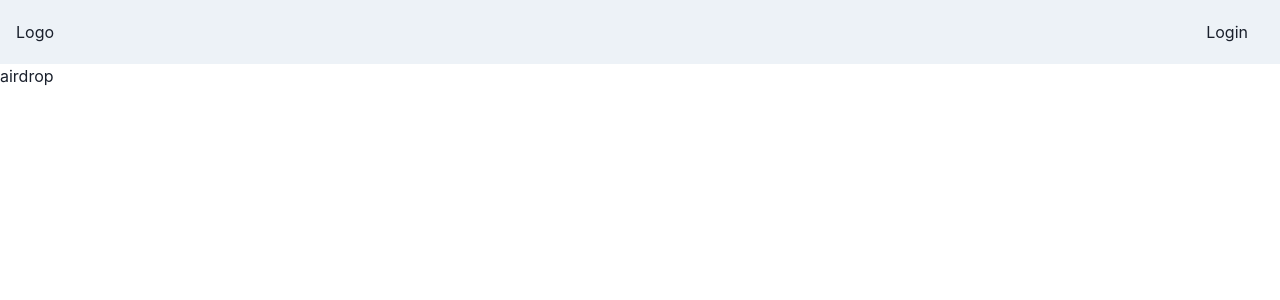
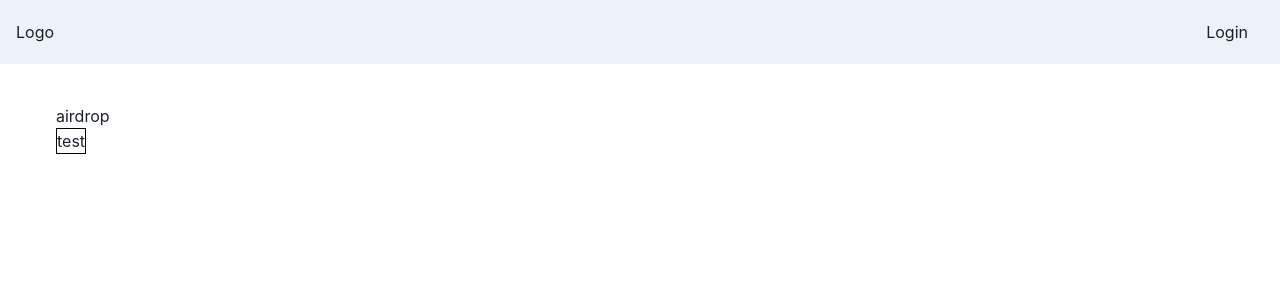
Before and after one commit to kdh3543/react-admin-practice, a Next.js app: page /AirDrop in a window 1280 px wide. Shown: the top 300 px of the page. Built offline with nearby package versions, Linux system fonts and the light colour scheme.

Commit message:
admin-update

```diff
--- a/src/components/Toolbar.tsx
+++ b/src/components/Toolbar.tsx
@@ -71,7 +71,7 @@ export default function Simple() {
                   textDecoration: 'none',
                   bg: 'none',
                 }}
-                href={toolbarRender ? '/' : 'Admins'}
+                href={toolbarRender ? '/' : 'admins'}
               >
                 Logo
               </Link>
--- a/src/pages/AirDrop.tsx
+++ b/src/pages/AirDrop.tsx
@@ -1,7 +1,28 @@
+import { Container, Flex, Box } from '@chakra-ui/react'
+import { useState } from 'react'
 export default function AirDrop() {
+  const [list, setList] = useState<any>()
+  // const [page]
+
+  // const getAirDropList = async () => {
+  //   try {
+  //     const res = await getDropLists(page)
+  //   }
+  // }
+
   return (
-    <div>
+    <Container
+      maxW={'1200px'}
+      mx={'auto'}
+      mt={'40px'}
+    >
       airdrop
-    </div>
+      <Flex>
+        <Box border={'1px solid black'}>
+          test
+        </Box>
+      </Flex>
+
+    </Container>
   )
 }
--- a/src/pages/admins.tsx
+++ b/src/pages/admins.tsx
@@ -1,6 +1,6 @@
 import { useEffect, useState } from 'react'
 import { Container, Flex } from '@chakra-ui/react'
-import Admins from '../components/admin/Admins';
+import AdminBody from '../components/admin/AdminBody';
 import AdminHead from '../components/admin/AdminHead';
 import PaginationFunc from "../components/utils/PaginationFunc";
 import member from '../apis/member';
@@ -39,7 +39,7 @@ export default function Signup() {
         fontSize={'14px'}
       >
         <AdminHead />
-        <Admins adminData={admin} />
+        <AdminBody adminData={admin} />
       </Container>
       <Flex justifyContent={'center'}>
         <PaginationFunc page={page} dataLength={dataLength} activePage={handlePageChange} />
```
Also changed, not shown: src/components/admin/AdminBody.tsx (renamed from src/components/admin/Admins.tsx, +2 -6 lines), 2 other files (tests, documents, lock files or other folders).
